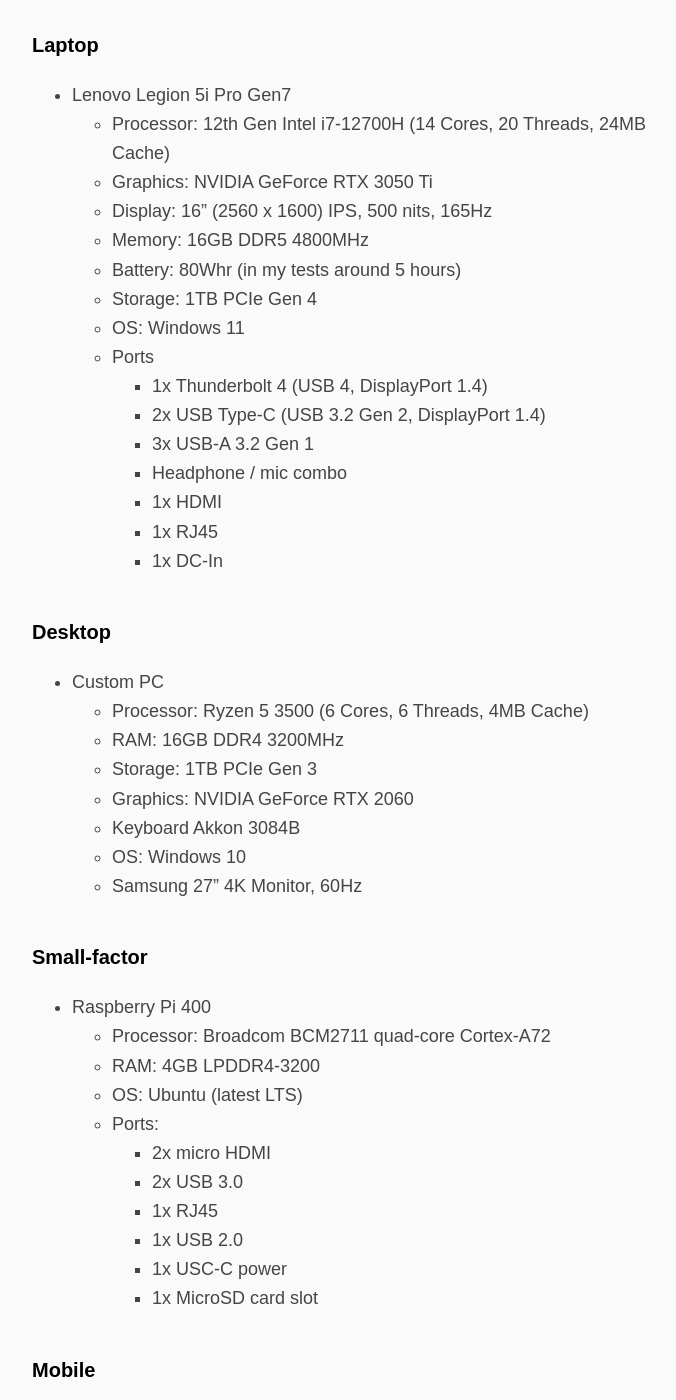
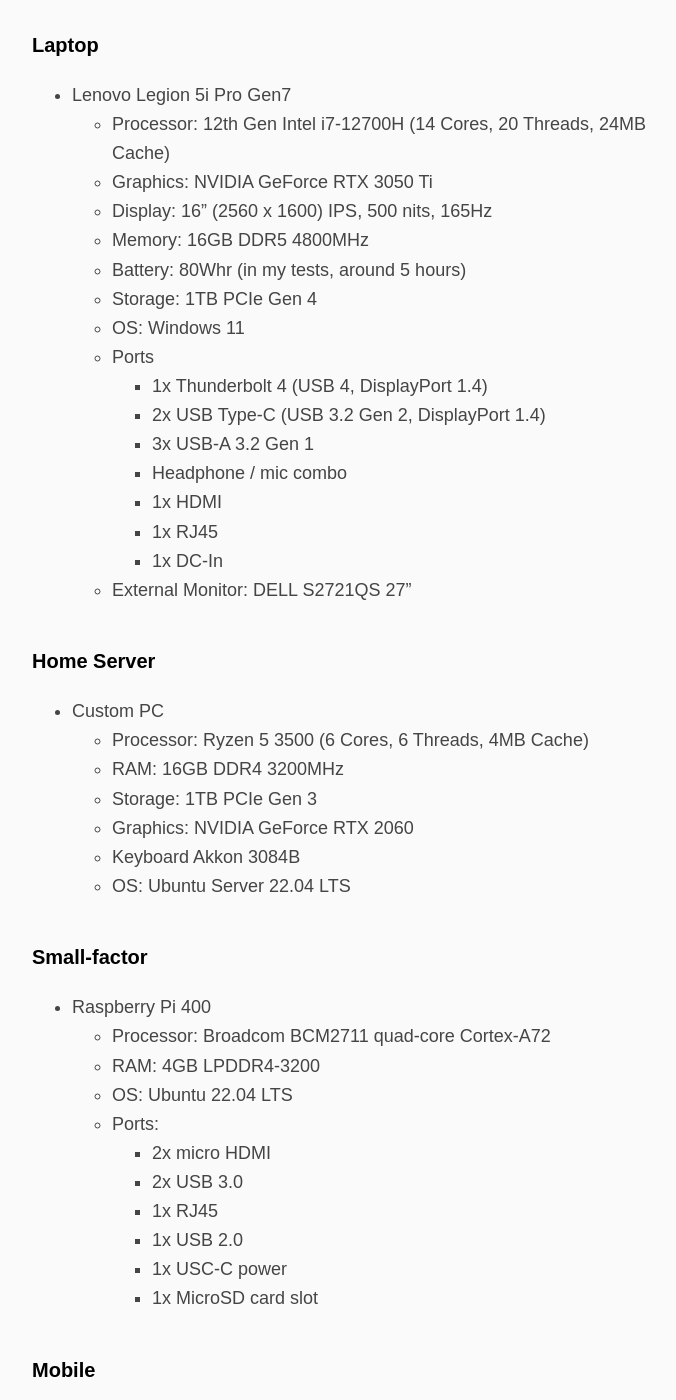
Before and after one commit to a-franca/abf.li, a Jekyll site: the page built from pages/uses.md, in a window 1280 px wide and 1400 px high, scrolled down 503 px. Shown: the whole window, without its empty margins (288-964 px from the left). Built offline with Jekyll 4.4.1, drawn with Linux system fonts in a browser that asks for light colours; some of the changed text lies outside the part shown.

Commit message:
update uses page

```diff
--- a/pages/uses.md
+++ b/pages/uses.md
@@ -19,7 +19,7 @@ Some people on my blogroll have a similar page, and I think it's really useful a
     - Graphics: NVIDIA GeForce RTX 3050 Ti
     - Display: 16" (2560 x 1600) IPS, 500 nits, 165Hz
     - Memory: 16GB DDR5 4800MHz
-    - Battery: 80Whr (in my tests around 5 hours)
+    - Battery: 80Whr (in my tests, around 5 hours)
     - Storage: 1TB PCIe Gen 4
     - OS: Windows 11
     - Ports
@@ -30,8 +30,9 @@ Some people on my blogroll have a similar page, and I think it's really useful a
         - 1x HDMI
         - 1x RJ45
         - 1x DC-In
+    - External Monitor: DELL S2721QS 27"
 
-### Desktop
+### Home Server
 
 - Custom PC
     - Processor: Ryzen 5 3500 (6 Cores, 6 Threads, 4MB Cache)
@@ -39,15 +40,14 @@ Some people on my blogroll have a similar page, and I think it's really useful a
     - Storage: 1TB PCIe Gen 3
     - Graphics: NVIDIA GeForce RTX 2060
     - Keyboard Akkon 3084B
-    - OS: Windows 10
-    - Samsung 27” 4K Monitor, 60Hz
+    - OS: Ubuntu Server 22.04 LTS
 
 ### Small-factor
 
 - Raspberry Pi 400
     - Processor: Broadcom BCM2711 quad-core Cortex-A72
     - RAM: 4GB LPDDR4-3200
-    - OS: Ubuntu (latest LTS)
+    - OS: Ubuntu 22.04 LTS
     - Ports:
         - 2x micro HDMI
         - 2x USB 3.0
```
Also changed, not shown: other parts of pages/uses.md (+3 -3 lines).
